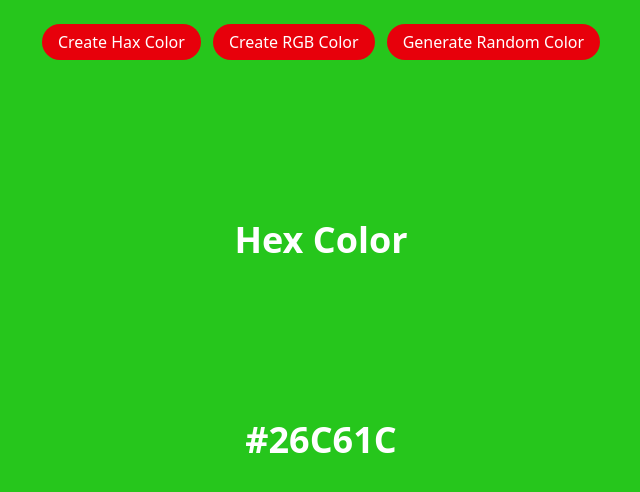
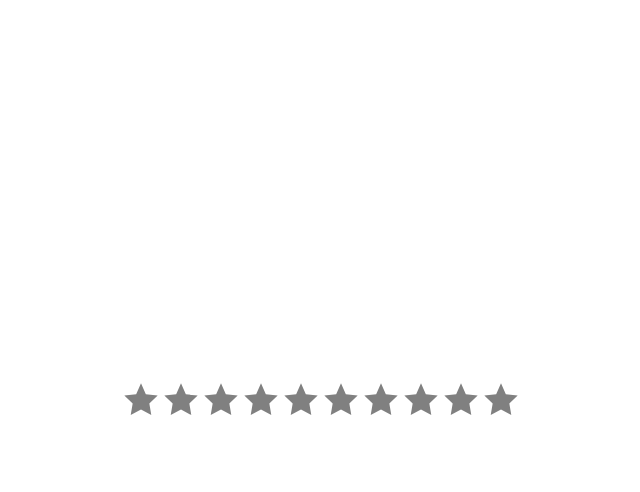
Before and after one commit to Deepak7510/React-part1-25project, a React (Vite) app: page / in a window 1280 px wide. Shown: the top 492 px of the page, without its empty margins (319-959 px from the left). Built offline with nearby package versions, Linux system fonts and the light colour scheme.

Commit message:
add project 3

```diff
--- a/src/App.jsx
+++ b/src/App.jsx
@@ -2,6 +2,7 @@ import { useState } from "react";
 import "./App.css";
 import AccordianApp from "./components/accordian";
 import RandomColorGenerater from "./components/random color";
+import GiveStar from "./components/give star";
 
 function App() {
   const [count, setCount] = useState(0);
@@ -12,7 +13,11 @@ function App() {
       {/* <AccordianApp /> */}
 
       {/* project -2  */}
-      <RandomColorGenerater />
+      {/* <RandomColorGenerater /> */}
+
+      {/* project 3  */}
+
+      <GiveStar />
     </>
   );
 }
--- /dev/null
+++ b/src/components/give star/index.jsx
@@ -0,0 +1,27 @@
+import { useState } from "react";
+import Star from "./star";
+
+function GiveStar() {
+  const [starValue, setStarvalue] = useState(0);
+  const [hoverValue, setHoverValue] = useState(0);
+  return (
+    <div className="h-screen w-screen flex justify-center items-center">
+      {Array(10)
+        .fill(null)
+        .map((_, index) => {
+          return (
+            <Star
+              hoverValue={hoverValue}
+              setHoverValue={setHoverValue}
+              key={index}
+              starValue={starValue}
+              setStarvalue={setStarvalue}
+              index={index + 1}
+            />
+          );
+        })}
+    </div>
+  );
+}
+
+export default GiveStar;
--- /dev/null
+++ b/src/components/give star/star.jsx
@@ -0,0 +1,23 @@
+function Star({ index, starValue, setStarvalue, hoverValue, setHoverValue }) {
+  return (
+    <div
+      onClick={() => setStarvalue(index)}
+      onMouseOver={() => setHoverValue(index)}
+      onMouseLeave={() => setHoverValue(0)}
+    >
+      <svg
+        width="40"
+        height="40"
+        viewBox="0 0 24 24"
+        fill={`${
+          index <= starValue || index <= hoverValue ? "yellow" : "gray"
+        }`}
+        xmlns="http://www.w3.org/2000/svg"
+      >
+        <path d="M12 2L14.9 8.62L22 9.24L17 14.14L18.18 21.02L12 17.77L5.82 21.02L7 14.14L2 9.24L9.1 8.62L12 2Z" />
+      </svg>
+    </div>
+  );
+}
+
+export default Star;
```
